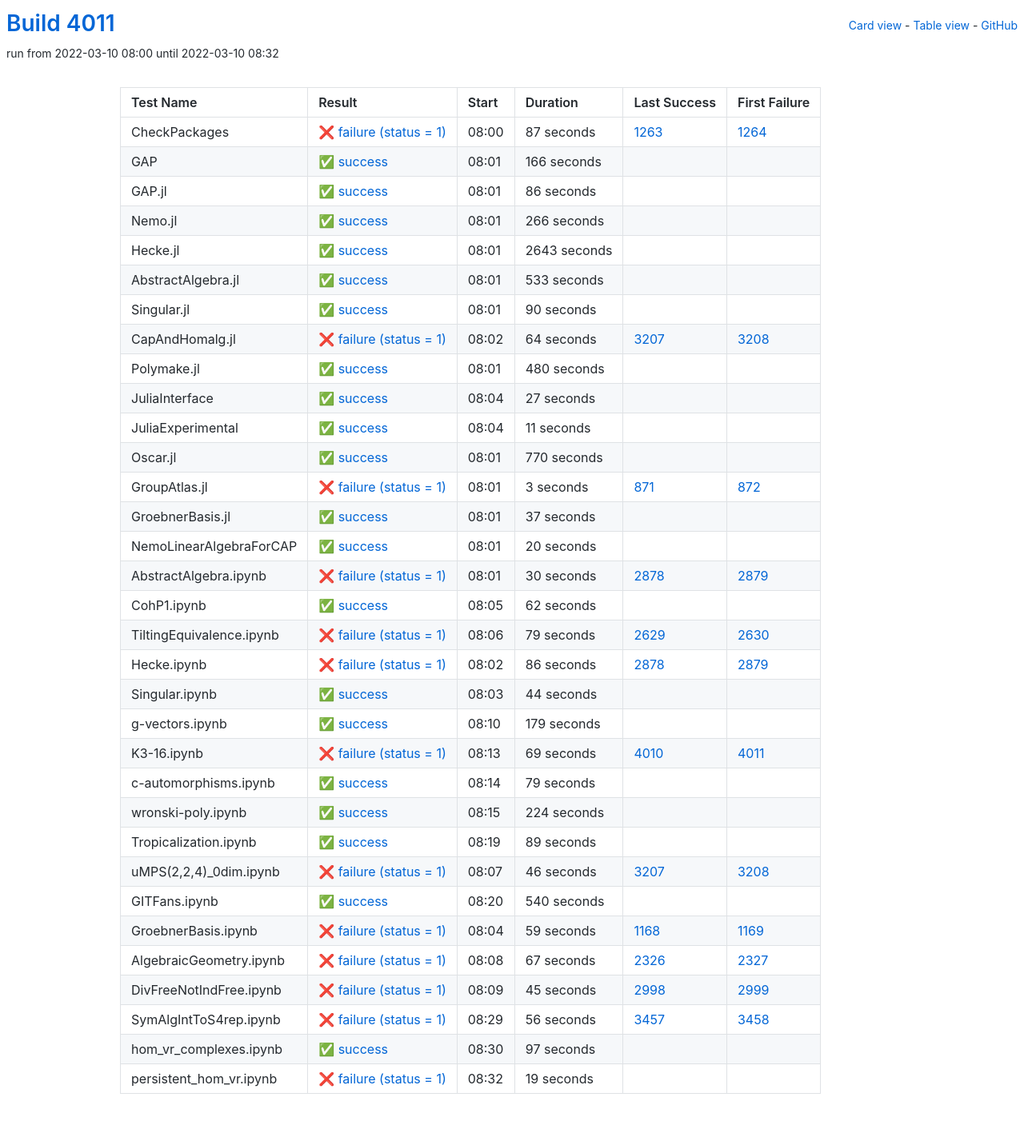
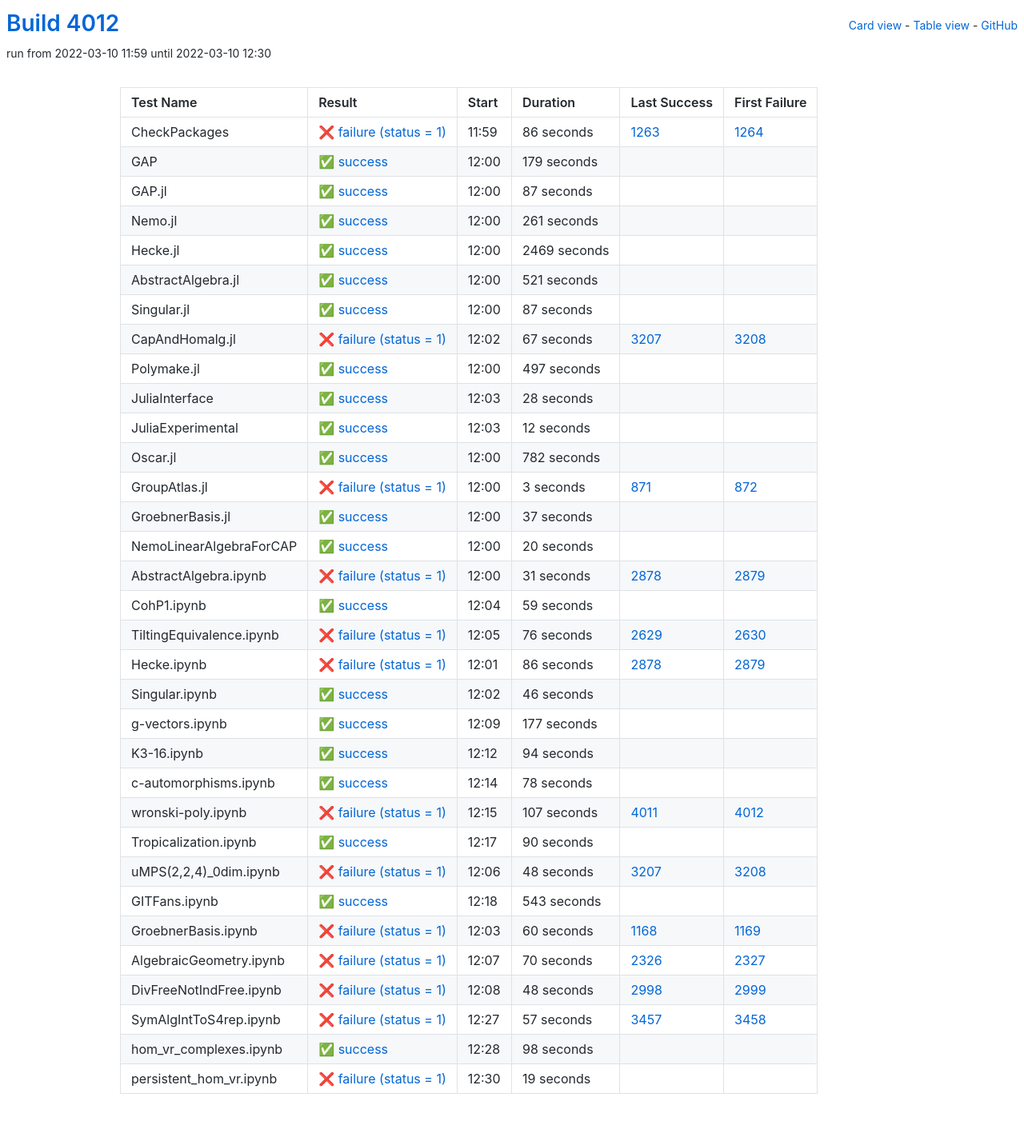
Before and after one commit to oscar-system/oscar-ci-status-stable, a Jekyll site: the page built from table.html, in a window 1280 px wide. Shown: the whole page at 80% size. Built offline with Jekyll 4.4.1, drawn with Linux system fonts in a browser that asks for light colours.

Commit message:
Build #4012

```diff
--- a/_data/ci.yml
+++ b/_data/ci.yml
@@ -1,6 +1,6 @@
 ---
-build: 4011
-build_url: https://oscarci.mathematik.uni-kl.de/job/oscar-stable/4011/
+build: 4012
+build_url: https://oscarci.mathematik.uni-kl.de/job/oscar-stable/4012/
 job: oscar-stable
 organization: oscar-system
 repo: oscar-ci-status-stable
@@ -8,152 +8,152 @@ repourl: https://github.com/oscar-system/oscar-ci-status-stable
 tests:
 - name: CheckPackages
   id: checkpackages
-  log: https://oscarci.mathematik.uni-kl.de/job/oscar-stable/4011/artifact/logs/build-4011/CheckPackages.log
-  start: 2022-03-10 08:00
+  log: https://oscarci.mathematik.uni-kl.de/job/oscar-stable/4012/artifact/logs/build-4012/CheckPackages.log
+  start: 2022-03-10 11:59
   success: false
   exitcode: 1
   status: failure
-  duration: 87
+  duration: 86
   last_success: 1263
   last_success_url: https://oscarci.mathematik.uni-kl.de/job/oscar-stable/1263/
   first_failure: 1264
   first_failure_url: https://oscarci.mathematik.uni-kl.de/job/oscar-stable/1264/
 - name: GAP
   id: gap
-  log: https://oscarci.mathematik.uni-kl.de/job/oscar-stable/4011/artifact/logs/build-4011/GAP.log
-  start: 2022-03-10 08:01
+  log: https://oscarci.mathematik.uni-kl.de/job/oscar-stable/4012/artifact/logs/build-4012/GAP.log
+  start: 2022-03-10 12:00
   success: true
   exitcode: 0
   status: success
-  duration: 166
+  duration: 179
   last_success: false
   last_success_url:
   first_failure: false
   first_failure_url:
 - name: GAP.jl
   id: gap-jl
-  log: https://oscarci.mathematik.uni-kl.de/job/oscar-stable/4011/artifact/logs/build-4011/GAP.jl.log
-  start: 2022-03-10 08:01
+  log: https://oscarci.mathematik.uni-kl.de/job/oscar-stable/4012/artifact/logs/build-4012/GAP.jl.log
+  start: 2022-03-10 12:00
   success: true
   exitcode: 0
   status: success
-  duration: 86
+  duration: 87
   last_success: false
   last_success_url:
   first_failure: false
   first_failure_url:
 - name: Nemo.jl
   id: nemo-jl
-  log: https://oscarci.mathematik.uni-kl.de/job/oscar-stable/4011/artifact/logs/build-4011/Nemo.jl.log
-  start: 2022-03-10 08:01
+  log: https://oscarci.mathematik.uni-kl.de/job/oscar-stable/4012/artifact/logs/build-4012/Nemo.jl.log
+  start: 2022-03-10 12:00
   success: true
   exitcode: 0
   status: success
-  duration: 266
+  duration: 261
   last_success: false
   last_success_url:
   first_failure: false
   first_failure_url:
 - name: Hecke.jl
   id: hecke-jl
-  log: https://oscarci.mathematik.uni-kl.de/job/oscar-stable/4011/artifact/logs/build-4011/Hecke.jl.log
-  start: 2022-03-10 08:01
+  log: https://oscarci.mathematik.uni-kl.de/job/oscar-stable/4012/artifact/logs/build-4012/Hecke.jl.log
+  start: 2022-03-10 12:00
   success: true
   exitcode: 0
   status: success
-  duration: 2643
+  duration: 2469
   last_success: false
   last_success_url:
   first_failure: false
   first_failure_url:
 - name: AbstractAlgebra.jl
   id: abstractalgebra-jl
-  log: https://oscarci.mathematik.uni-kl.de/job/oscar-stable/4011/artifact/logs/build-4011/AbstractAlgebra.jl.log
-  start: 2022-03-10 08:01
+  log: https://oscarci.mathematik.uni-kl.de/job/oscar-stable/4012/artifact/logs/build-4012/AbstractAlgebra.jl.log
+  start: 2022-03-10 12:00
   success: true
   exitcode: 0
   status: success
-  duration: 533
+  duration: 521
   last_success: false
   last_success_url:
   first_failure: false
   first_failure_url:
 - name: Singular.jl
   id: singular-jl
-  log: https://oscarci.mathematik.uni-kl.de/job/oscar-stable/4011/artifact/logs/build-4011/Singular.jl.log
-  start: 2022-03-10 08:01
+  log: https://oscarci.mathematik.uni-kl.de/job/oscar-stable/4012/artifact/logs/build-4012/Singular.jl.log
+  start: 2022-03-10 12:00
   success: true
   exitcode: 0
   status: success
-  duration: 90
+  duration: 87
   last_success: false
   last_success_url:
   first_failure: false
   first_failure_url:
 - name: CapAndHomalg.jl
   id: capandhomalg-jl
-  log: https://oscarci.mathematik.uni-kl.de/job/oscar-stable/4011/artifact/logs/build-4011/CapAndHomalg.jl.log
-  start: 2022-03-10 08:02
+  log: https://oscarci.mathematik.uni-kl.de/job/oscar-stable/4012/artifact/logs/build-4012/CapAndHomalg.jl.log
+  start: 2022-03-10 12:02
   success: false
   exitcode: 1
   status: failure
-  duration: 64
+  duration: 67
   last_success: 3207
   last_success_url: https://oscarci.mathematik.uni-kl.de/job/oscar-stable/3207/
   first_failure: 3208
   first_failure_url: https://oscarci.mathematik.uni-kl.de/job/oscar-stable/3208/
 - name: Polymake.jl
   id: polymake-jl
-  log: https://oscarci.mathematik.uni-kl.de/job/oscar-stable/4011/artifact/logs/build-4011/Polymake.jl.log
-  start: 2022-03-10 08:01
+  log: https://oscarci.mathematik.uni-kl.de/job/oscar-stable/4012/artifact/logs/build-4012/Polymake.jl.log
+  start: 2022-03-10 12:00
   success: true
   exitcode: 0
   status: success
-  duration: 480
+  duration: 497
   last_success: false
   last_success_url:
   first_failure: false
   first_failure_url:
 - name: JuliaInterface
   id: juliainterface
-  log: https://oscarci.mathematik.uni-kl.de/job/oscar-stable/4011/artifact/logs/build-4011/JuliaInterface.log
-  start: 2022-03-10 08:04
+  log: https://oscarci.mathematik.uni-kl.de/job/oscar-stable/4012/artifact/logs/build-4012/JuliaInterface.log
+  start: 2022-03-10 12:03
   success: true
   exitcode: 0
   status: success
-  duration: 27
+  duration: 28
   last_success: false
   last_success_url:
   first_failure: false
   first_failure_url:
 - name: JuliaExperimental
   id: juliaexperimental
-  log: https://oscarci.mathematik.uni-kl.de/job/oscar-stable/4011/artifact/logs/build-4011/JuliaExperimental.log
-  start: 2022-03-10 08:04
+  log: https://oscarci.mathematik.uni-kl.de/job/oscar-stable/4012/artifact/logs/build-4012/JuliaExperimental.log
+  start: 2022-03-10 12:03
   success: true
   exitcode: 0
   status: success
-  duration: 11
+  duration: 12
   last_success: false
   last_success_url:
   first_failure: false
   first_failure_url:
 - name: Oscar.jl
   id: oscar-jl
-  log: https://oscarci.mathematik.uni-kl.de/job/oscar-stable/4011/artifact/logs/build-4011/Oscar.jl.log
-  start: 2022-03-10 08:01
+  log: https://oscarci.mathematik.uni-kl.de/job/oscar-stable/4012/artifact/logs/build-4012/Oscar.jl.log
+  start: 2022-03-10 12:00
   success: true
   exitcode: 0
   status: success
-  duration: 770
+  duration: 782
   last_success: false
   last_success_url:
   first_failure: false
   first_failure_url:
 - name: GroupAtlas.jl
   id: groupatlas-jl
-  log: https://oscarci.mathematik.uni-kl.de/job/oscar-stable/4011/artifact/logs/build-4011/GroupAtlas.jl.log
-  start: 2022-03-10 08:01
+  log: https://oscarci.mathematik.uni-kl.de/job/oscar-stable/4012/artifact/logs/build-4012/GroupAtlas.jl.log
+  start: 2022-03-10 12:00
   success: false
   exitcode: 1
   status: failure
@@ -164,8 +164,8 @@ tests:
   first_failure_url: https://oscarci.mathematik.uni-kl.de/job/oscar-stable/872/
 - name: GroebnerBasis.jl
   id: groebnerbasis-jl
-  log: https://oscarci.mathematik.uni-kl.de/job/oscar-stable/4011/artifact/logs/build-4011/GroebnerBasis.jl.log
-  start: 2022-03-10 08:01
+  log: https://oscarci.mathematik.uni-kl.de/job/oscar-stable/4012/artifact/logs/build-4012/GroebnerBasis.jl.log
+  start: 2022-03-10 12:00
   success: true
   exitcode: 0
   status: success
@@ -176,8 +176,8 @@ tests:
   first_failure_url:
 - name: NemoLinearAlgebraForCAP
   id: nemolinearalgebraforcap
-  log: https://oscarci.mathematik.uni-kl.de/job/oscar-stable/4011/artifact/logs/build-4011/NemoLinearAlgebraForCAP.log
-  start: 2022-03-10 08:01
+  log: https://oscarci.mathematik.uni-kl.de/job/oscar-stable/4012/artifact/logs/build-4012/NemoLinearAlgebraForCAP.log
+  start: 2022-03-10 12:00
   success: true
   exitcode: 0
   status: success
@@ -188,44 +188,44 @@ tests:
   first_failure_url:
 - name: AbstractAlgebra.ipynb
   id: abstractalgebra-ipynb
-  log: https://oscarci.mathematik.uni-kl.de/job/oscar-stable/4011/artifact/logs/build-4011/AbstractAlgebra.ipynb.log
-  start: 2022-03-10 08:01
+  log: https://oscarci.mathematik.uni-kl.de/job/oscar-stable/4012/artifact/logs/build-4012/AbstractAlgebra.ipynb.log
+  start: 2022-03-10 12:00
   success: false
   exitcode: 1
   status: failure
-  duration: 30
+  duration: 31
   last_success: 2878
   last_success_url: https://oscarci.mathematik.uni-kl.de/job/oscar-stable/2878/
   first_failure: 2879
   first_failure_url: https://oscarci.mathematik.uni-kl.de/job/oscar-stable/2879/
 - name: CohP1.ipynb
   id: cohp1-ipynb
-  log: https://oscarci.mathematik.uni-kl.de/job/oscar-stable/4011/artifact/logs/build-4011/CohP1.ipynb.log
-  start: 2022-03-10 08:05
+  log: https://oscarci.mathematik.uni-kl.de/job/oscar-stable/4012/artifact/logs/build-4012/CohP1.ipynb.log
+  start: 2022-03-10 12:04
   success: true
   exitcode: 0
   status: success
-  duration: 62
+  duration: 59
   last_success: false
   last_success_url:
   first_failure: false
   first_failure_url:
 - name: TiltingEquivalence.ipynb
   id: tiltingequivalence-ipynb
-  log: https://oscarci.mathematik.uni-kl.de/job/oscar-stable/4011/artifact/logs/build-4011/TiltingEquivalence.ipynb.log
-  start: 2022-03-10 08:06
+  log: https://oscarci.mathematik.uni-kl.de/job/oscar-stable/4012/artifact/logs/build-4012/TiltingEquivalence.ipynb.log
+  start: 2022-03-10 12:05
   success: false
   exitcode: 1
   status: failure
-  duration: 79
+  duration: 76
   last_success: 2629
   last_success_url: https://oscarci.mathematik.uni-kl.de/job/oscar-stable/2629/
   first_failure: 2630
   first_failure_url: https://oscarci.mathematik.uni-kl.de/job/oscar-stable/2630/
 - name: Hecke.ipynb
   id: hecke-ipynb
-  log: https://oscarci.mathematik.uni-kl.de/job/oscar-stable/4011/artifact/logs/build-4011/Hecke.ipynb.log
-  start: 2022-03-10 08:02
+  log: https://oscarci.mathematik.uni-kl.de/job/oscar-stable/4012/artifact/logs/build-4012/Hecke.ipynb.log
+  start: 2022-03-10 12:01
   success: false
   exitcode: 1
   status: failure
@@ -236,164 +236,164 @@ tests:
   first_failure_url: https://oscarci.mathematik.uni-kl.de/job/oscar-stable/2879/
 - name: Singular.ipynb
   id: singular-ipynb
-  log: https://oscarci.mathematik.uni-kl.de/job/oscar-stable/4011/artifact/logs/build-4011/Singular.ipynb.log
-  start: 2022-03-10 08:03
+  log: https://oscarci.mathematik.uni-kl.de/job/oscar-stable/4012/artifact/logs/build-4012/Singular.ipynb.log
+  start: 2022-03-10 12:02
   success: true
   exitcode: 0
   status: success
-  duration: 44
+  duration: 46
   last_success: false
   last_success_url:
   first_failure: false
   first_failure_url:
 - name: g-vectors.ipynb
   id: g-vectors-ipynb
-  log: https://oscarci.mathematik.uni-kl.de/job/oscar-stable/4011/artifact/logs/build-4011/g-vectors.ipynb.log
-  start: 2022-03-10 08:10
+  log: https://oscarci.mathematik.uni-kl.de/job/oscar-stable/4012/artifact/logs/build-4012/g-vectors.ipynb.log
+  start: 2022-03-10 12:09
   success: true
   exitcode: 0
   status: success
-  duration: 179
+  duration: 177
   last_success: false
   last_success_url:
   first_failure: false
   first_failure_url:
 - name: K3-16.ipynb
   id: k3-16-ipynb
-  log: https://oscarci.mathematik.uni-kl.de/job/oscar-stable/4011/artifact/logs/build-4011/K3-16.ipynb.log
-  start: 2022-03-10 08:13
-  success: false
-  exitcode: 1
-  status: failure
-  duration: 69
-  last_success: 4010
-  last_success_url: https://oscarci.mathematik.uni-kl.de/job/oscar-stable/4010/
-  first_failure: 4011
-  first_failure_url: https://oscarci.mathematik.uni-kl.de/job/oscar-stable/4011/
-- name: c-automorphisms.ipynb
-  id: c-automorphisms-ipynb
-  log: https://oscarci.mathematik.uni-kl.de/job/oscar-stable/4011/artifact/logs/build-4011/c-automorphisms.ipynb.log
-  start: 2022-03-10 08:14
+  log: https://oscarci.mathematik.uni-kl.de/job/oscar-stable/4012/artifact/logs/build-4012/K3-16.ipynb.log
+  start: 2022-03-10 12:12
   success: true
   exitcode: 0
   status: success
-  duration: 79
+  duration: 94
+  last_success: false
+  last_success_url:
+  first_failure: false
+  first_failure_url:
+- name: c-automorphisms.ipynb
+  id: c-automorphisms-ipynb
+  log: https://oscarci.mathematik.uni-kl.de/job/oscar-stable/4012/artifact/logs/build-4012/c-automorphisms.ipynb.log
+  start: 2022-03-10 12:14
+  success: true
+  exitcode: 0
+  status: success
+  duration: 78
   last_success: false
   last_success_url:
   first_failure: false
   first_failure_url:
 - name: wronski-poly.ipynb
   id: wronski-poly-ipynb
-  log: https://oscarci.mathematik.uni-kl.de/job/oscar-stable/4011/artifact/logs/build-4011/wronski-poly.ipynb.log
-  start: 2022-03-10 08:15
+  log: https://oscarci.mathematik.uni-kl.de/job/oscar-stable/4012/artifact/logs/build-4012/wronski-poly.ipynb.log
+  start: 2022-03-10 12:15
+  success: false
+  exitcode: 1
+  status: failure
+  duration: 107
+  last_success: 4011
+  last_success_url: https://oscarci.mathematik.uni-kl.de/job/oscar-stable/4011/
+  first_failure: 4012
+  first_failure_url: https://oscarci.mathematik.uni-kl.de/job/oscar-stable/4012/
+- name: Tropicalization.ipynb
+  id: tropicalization-ipynb
+  log: https://oscarci.mathematik.uni-kl.de/job/oscar-stable/4012/artifact/logs/build-4012/Tropicalization.ipynb.log
+  start: 2022-03-10 12:17
   success: true
   exitcode: 0
   status: success
-  duration: 224
-  last_success: false
-  last_success_url:
-  first_failure: false
-  first_failure_url:
-- name: Tropicalization.ipynb
-  id: tropicalization-ipynb
-  log: https://oscarci.mathematik.uni-kl.de/job/oscar-stable/4011/artifact/logs/build-4011/Tropicalization.ipynb.log
-  start: 2022-03-10 08:19
-  success: true
-  exitcode: 0
-  status: success
-  duration: 89
+  duration: 90
   last_success: false
   last_success_url:
   first_failure: false
   first_failure_url:
 - name: uMPS(2,2,4)_0dim.ipynb
   id: umps-2-2-4-0dim-ipynb
-  log: https://oscarci.mathematik.uni-kl.de/job/oscar-stable/4011/artifact/logs/build-4011/uMPS-2-2-4-_0dim.ipynb.log
-  start: 2022-03-10 08:07
+  log: https://oscarci.mathematik.uni-kl.de/job/oscar-stable/4012/artifact/logs/build-4012/uMPS-2-2-4-_0dim.ipynb.log
+  start: 2022-03-10 12:06
   success: false
   exitcode: 1
   status: failure
-  duration: 46
+  duration: 48
   last_success: 3207
   last_success_url: https://oscarci.mathematik.uni-kl.de/job/oscar-stable/3207/
   first_failure: 3208
   first_failure_url: https://oscarci.mathematik.uni-kl.de/job/oscar-stable/3208/
 - name: GITFans.ipynb
   id: gitfans-ipynb
-  log: https://oscarci.mathematik.uni-kl.de/job/oscar-stable/4011/artifact/logs/build-4011/GITFans.ipynb.log
-  start: 2022-03-10 08:20
+  log: https://oscarci.mathematik.uni-kl.de/job/oscar-stable/4012/artifact/logs/build-4012/GITFans.ipynb.log
+  start: 2022-03-10 12:18
   success: true
   exitcode: 0
   status: success
-  duration: 540
+  duration: 543
   last_success: false
   last_success_url:
   first_failure: false
   first_failure_url:
 - name: GroebnerBasis.ipynb
   id: groebnerbasis-ipynb
-  log: https://oscarci.mathematik.uni-kl.de/job/oscar-stable/4011/artifact/logs/build-4011/GroebnerBasis.ipynb.log
-  start: 2022-03-10 08:04
+  log: https://oscarci.mathematik.uni-kl.de/job/oscar-stable/4012/artifact/logs/build-4012/GroebnerBasis.ipynb.log
+  start: 2022-03-10 12:03
   success: false
   exitcode: 1
   status: failure
-  duration: 59
+  duration: 60
   last_success: 1168
   last_success_url: https://oscarci.mathematik.uni-kl.de/job/oscar-stable/1168/
   first_failure: 1169
   first_failure_url: https://oscarci.mathematik.uni-kl.de/job/oscar-stable/1169/
 - name: AlgebraicGeometry.ipynb
   id: algebraicgeometry-ipynb
-  log: https://oscarci.mathematik.uni-kl.de/job/oscar-stable/4011/artifact/logs/build-4011/AlgebraicGeometry.ipynb.log
-  start: 2022-03-10 08:08
+  log: https://oscarci.mathematik.uni-kl.de/job/oscar-stable/4012/artifact/logs/build-4012/AlgebraicGeometry.ipynb.log
+  start: 2022-03-10 12:07
   success: false
   exitcode: 1
   status: failure
-  duration: 67
+  duration: 70
   last_success: 2326
   last_success_url: https://oscarci.mathematik.uni-kl.de/job/oscar-stable/2326/
   first_failure: 2327
   first_failure_url: https://oscarci.mathematik.uni-kl.de/job/oscar-stable/2327/
 - name: DivFreeNotIndFree.ipynb
   id: divfreenotindfree-ipynb
-  log: https://oscarci.mathematik.uni-kl.de/job/oscar-stable/4011/artifact/logs/build-4011/DivFreeNotIndFree.ipynb.log
-  start: 2022-03-10 08:09
+  log: https://oscarci.mathematik.uni-kl.de/job/oscar-stable/4012/artifact/logs/build-4012/DivFreeNotIndFree.ipynb.log
+  start: 2022-03-10 12:08
   success: false
   exitcode: 1
   status: failure
-  duration: 45
+  duration: 48
   last_success: 2998
   last_success_url: https://oscarci.mathematik.uni-kl.de/job/oscar-stable/2998/
   first_failure: 2999
   first_failure_url: https://oscarci.mathematik.uni-kl.de/job/oscar-stable/2999/
 - name: SymAlgIntToS4rep.ipynb
   id: symalginttos4rep-ipynb
-  log: https://oscarci.mathematik.uni-kl.de/job/oscar-stable/4011/artifact/logs/build-4011/SymAlgIntToS4rep.ipynb.log
-  start: 2022-03-10 08:29
+  log: https://oscarci.mathematik.uni-kl.de/job/oscar-stable/4012/artifact/logs/build-4012/SymAlgIntToS4rep.ipynb.log
+  start: 2022-03-10 12:27
   success: false
   exitcode: 1
   status: failure
-  duration: 56
+  duration: 57
   last_success: 3457
   last_success_url: https://oscarci.mathematik.uni-kl.de/job/oscar-stable/3457/
   first_failure: 3458
   first_failure_url: https://oscarci.mathematik.uni-kl.de/job/oscar-stable/3458/
 - name: hom_vr_complexes.ipynb
   id: hom-vr-complexes-ipynb
-  log: https://oscarci.mathematik.uni-kl.de/job/oscar-stable/4011/artifact/logs/build-4011/hom_vr_complexes.ipynb.log
-  start: 2022-03-10 08:30
+  log: https://oscarci.mathematik.uni-kl.de/job/oscar-stable/4012/artifact/logs/build-4012/hom_vr_complexes.ipynb.log
+  start: 2022-03-10 12:28
   success: true
   exitcode: 0
   status: success
-  duration: 97
+  duration: 98
   last_success: false
   last_success_url:
   first_failure: false
   first_failure_url:
 - name: persistent_hom_vr.ipynb
   id: persistent-hom-vr-ipynb
-  log: https://oscarci.mathematik.uni-kl.de/job/oscar-stable/4011/artifact/logs/build-4011/persistent_hom_vr.ipynb.log
-  start: 2022-03-10 08:32
+  log: https://oscarci.mathematik.uni-kl.de/job/oscar-stable/4012/artifact/logs/build-4012/persistent_hom_vr.ipynb.log
+  start: 2022-03-10 12:30
   success: false
   exitcode: 1
   status: failure
```
Also changed, not shown: README.md.
